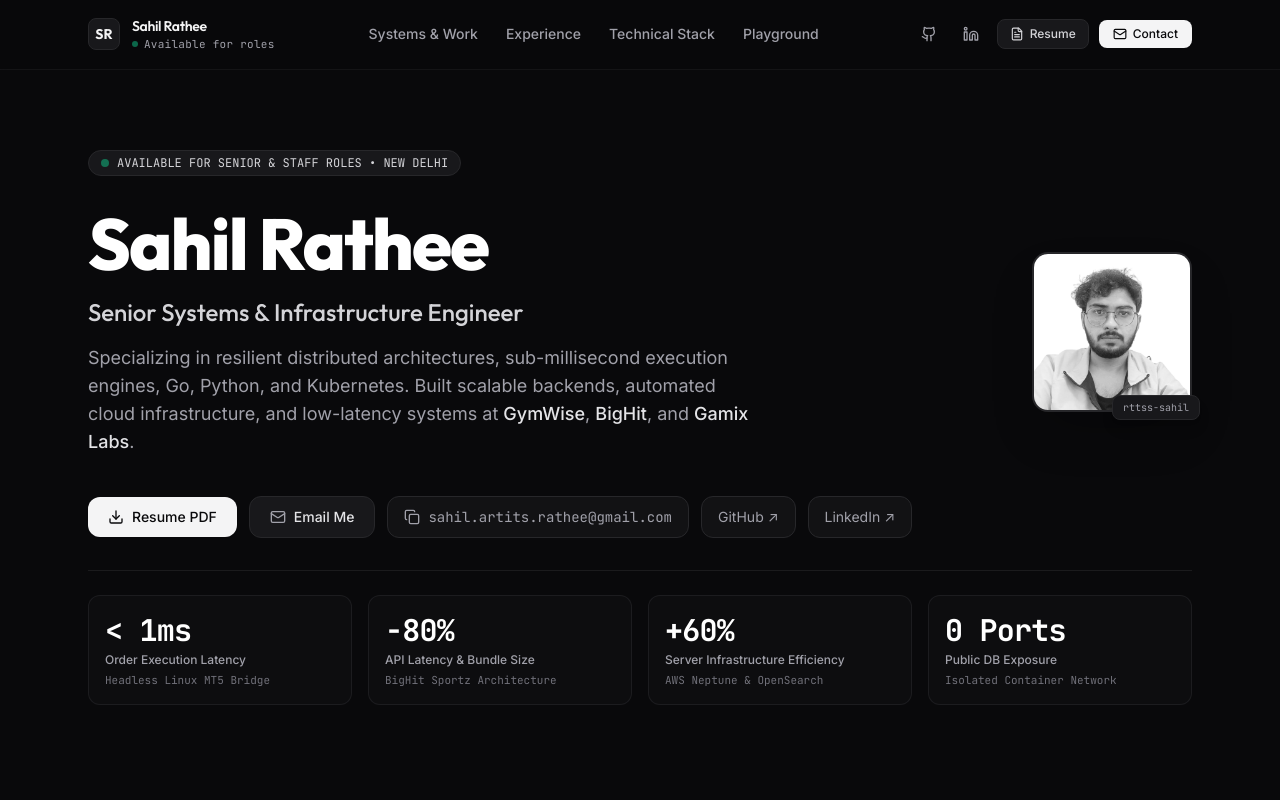
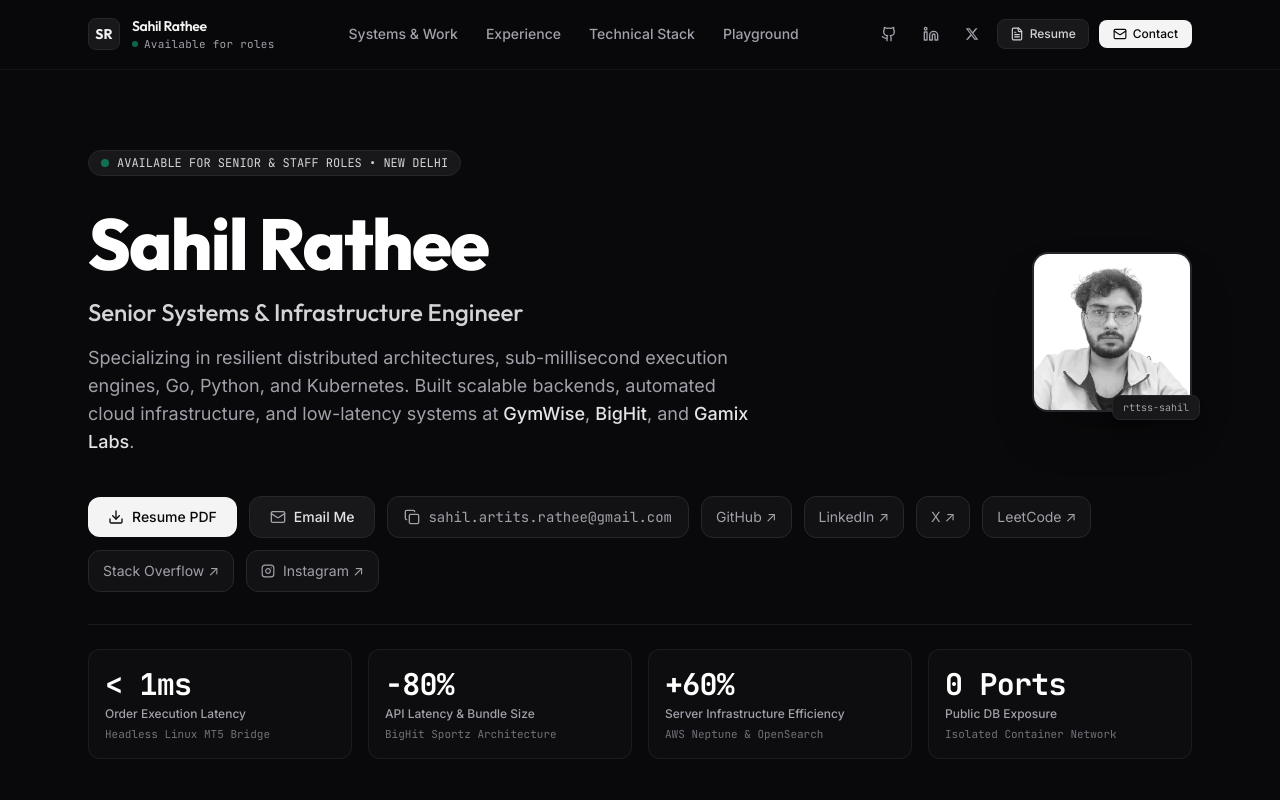
Before and after one commit to InforttsOrg/project-artits, a React (Vite) app: page / in a window 1280 px wide. Shown: the top 800 px of the page. Built offline with nearby package versions, Linux system fonts and the light colour scheme.

Commit message:
feat(social): add X, Instagram, LeetCode, and Stack Overflow profile links

```diff
--- a/src/App.tsx
+++ b/src/App.tsx
@@ -42,7 +42,7 @@ export const AppContent: React.FC = () => {
             <span>•</span>
             <span className="font-mono text-xs">rttss-sahil</span>
           </div>
-          <div className="flex items-center gap-6">
+          <div className="flex flex-wrap items-center gap-x-6 gap-y-2">
             <a
               href="mailto:sahil.artits.rathee@gmail.com"
               className="text-zinc-400 hover:text-zinc-200 transition-colors"
@@ -64,6 +64,38 @@ export const AppContent: React.FC = () => {
               className="text-zinc-400 hover:text-zinc-200 transition-colors"
             >
               LinkedIn
+            </a>
+            <a
+              href="https://x.com/rttss_sahil"
+              target="_blank"
+              rel="noopener noreferrer"
+              className="text-zinc-400 hover:text-zinc-200 transition-colors"
+            >
+              X
+            </a>
+            <a
+              href="https://leetcode.com/u/rttss-sahil/"
+              target="_blank"
+              rel="noopener noreferrer"
+              className="text-zinc-400 hover:text-zinc-200 transition-colors"
+            >
+              LeetCode
+            </a>
+            <a
+              href="https://stackoverflow.com/users/14934835/rttss-sahil"
+              target="_blank"
+              rel="noopener noreferrer"
+              className="text-zinc-400 hover:text-zinc-200 transition-colors"
+            >
+              Stack Overflow
+            </a>
+            <a
+              href="https://www.instagram.com/rttss_sahil/"
+              target="_blank"
+              rel="noopener noreferrer"
+              className="text-zinc-400 hover:text-zinc-200 transition-colors"
+            >
+              Instagram
             </a>
             <a
               href="/Sahil-Rathee-Resume.pdf"
--- a/src/components/ArchitectPortfolioView.tsx
+++ b/src/components/ArchitectPortfolioView.tsx
@@ -17,6 +17,7 @@ import {
   Terminal,
   Activity,
   Code2,
+  Instagram,
 } from 'lucide-react';
 import { PROJECTS_DATA } from '../data/projectsData';
 
@@ -158,7 +159,7 @@ export const ArchitectPortfolioView: React.FC = () => {
             href="https://github.com/rttss-sahil"
             target="_blank"
             rel="noopener noreferrer"
-            className="inline-flex items-center gap-2 px-4 py-2.5 rounded-xl bg-zinc-900/60 hover:bg-zinc-800/80 border border-zinc-800 text-zinc-400 hover:text-zinc-200 text-sm transition-all"
+            className="inline-flex items-center gap-2 px-3.5 py-2.5 rounded-xl bg-zinc-900/60 hover:bg-zinc-800/80 border border-zinc-800 text-zinc-400 hover:text-zinc-200 text-xs sm:text-sm transition-all"
           >
             GitHub ↗
           </a>
@@ -167,9 +168,46 @@ export const ArchitectPortfolioView: React.FC = () => {
             href="https://linkedin.com/in/rttss-sahil"
             target="_blank"
             rel="noopener noreferrer"
-            className="inline-flex items-center gap-2 px-4 py-2.5 rounded-xl bg-zinc-900/60 hover:bg-zinc-800/80 border border-zinc-800 text-zinc-400 hover:text-zinc-200 text-sm transition-all"
+            className="inline-flex items-center gap-2 px-3.5 py-2.5 rounded-xl bg-zinc-900/60 hover:bg-zinc-800/80 border border-zinc-800 text-zinc-400 hover:text-zinc-200 text-xs sm:text-sm transition-all"
           >
             LinkedIn ↗
+          </a>
+
+          <a
+            href="https://x.com/rttss_sahil"
+            target="_blank"
+            rel="noopener noreferrer"
+            className="inline-flex items-center gap-2 px-3.5 py-2.5 rounded-xl bg-zinc-900/60 hover:bg-zinc-800/80 border border-zinc-800 text-zinc-400 hover:text-zinc-200 text-xs sm:text-sm transition-all"
+          >
+            X ↗
+          </a>
+
+          <a
+            href="https://leetcode.com/u/rttss-sahil/"
+            target="_blank"
+            rel="noopener noreferrer"
+            className="inline-flex items-center gap-2 px-3.5 py-2.5 rounded-xl bg-zinc-900/60 hover:bg-zinc-800/80 border border-zinc-800 text-zinc-400 hover:text-zinc-200 text-xs sm:text-sm transition-all"
+          >
+            LeetCode ↗
+          </a>
+
+          <a
+            href="https://stackoverflow.com/users/14934835/rttss-sahil"
+            target="_blank"
+            rel="noopener noreferrer"
+            className="inline-flex items-center gap-2 px-3.5 py-2.5 rounded-xl bg-zinc-900/60 hover:bg-zinc-800/80 border border-zinc-800 text-zinc-400 hover:text-zinc-200 text-xs sm:text-sm transition-all"
+          >
+            Stack Overflow ↗
+          </a>
+
+          <a
+            href="https://www.instagram.com/rttss_sahil/"
+            target="_blank"
+            rel="noopener noreferrer"
+            className="inline-flex items-center gap-2 px-3.5 py-2.5 rounded-xl bg-zinc-900/60 hover:bg-zinc-800/80 border border-zinc-800 text-zinc-400 hover:text-zinc-200 text-xs sm:text-sm transition-all"
+          >
+            <Instagram className="w-3.5 h-3.5 text-zinc-400" />
+            Instagram ↗
           </a>
         </div>
 
@@ -635,7 +673,8 @@ export const ArchitectPortfolioView: React.FC = () => {
       </section>
 
       {/* 5. CONTACT & COLLABORATION CALLOUT */}
-      <section className="p-8 sm:p-12 rounded-3xl border border-zinc-800 bg-gradient-to-b from-zinc-900/60 to-zinc-950 flex flex-col md:flex-row items-start md:items-center justify-between gap-8">
+      <section className="p-8 sm:p-12 rounded-3xl border border-zinc-800 bg-gradient-to-b from-zinc-900/60 to-zinc-950 flex flex-col gap-8">
+        <div className="flex flex-col md:flex-row items-start md:items-center justify-between gap-8">
           <div className="flex flex-col gap-2 max-w-xl">
             <span className="text-xs font-mono uppercase tracking-wider text-emerald-400 font-medium">
               Get in touch
@@ -667,6 +706,61 @@ export const ArchitectPortfolioView: React.FC = () => {
               Download Resume
             </a>
           </div>
+        </div>
+
+        {/* Social Profile Grid */}
+        <div className="pt-6 border-t border-zinc-800/80 flex flex-wrap items-center gap-3 text-xs font-mono text-zinc-400">
+          <span className="text-zinc-500 mr-2">Profiles & Repos:</span>
+          <a
+            href="https://github.com/rttss-sahil"
+            target="_blank"
+            rel="noopener noreferrer"
+            className="px-3 py-1.5 rounded-lg bg-zinc-900/80 hover:bg-zinc-800 border border-zinc-800 text-zinc-300 hover:text-white transition-colors"
+          >
+            GitHub
+          </a>
+          <a
+            href="https://linkedin.com/in/rttss-sahil"
+            target="_blank"
+            rel="noopener noreferrer"
+            className="px-3 py-1.5 rounded-lg bg-zinc-900/80 hover:bg-zinc-800 border border-zinc-800 text-zinc-300 hover:text-white transition-colors"
+          >
+            LinkedIn
+          </a>
+          <a
+            href="https://x.com/rttss_sahil"
+            target="_blank"
+            rel="noopener noreferrer"
+            className="px-3 py-1.5 rounded-lg bg-zinc-900/80 hover:bg-zinc-800 border border-zinc-800 text-zinc-300 hover:text-white transition-colors"
+          >
+            X (@rttss_sahil)
+          </a>
+          <a
+            href="https://leetcode.com/u/rttss-sahil/"
+            target="_blank"
+            rel="noopener noreferrer"
+            className="px-3 py-1.5 rounded-lg bg-zinc-900/80 hover:bg-zinc-800 border border-zinc-800 text-zinc-300 hover:text-white transition-colors"
+          >
+            LeetCode
+          </a>
+          <a
+            href="https://stackoverflow.com/users/14934835/rttss-sahil"
+            target="_blank"
+            rel="noopener noreferrer"
+            className="px-3 py-1.5 rounded-lg bg-zinc-900/80 hover:bg-zinc-800 border border-zinc-800 text-zinc-300 hover:text-white transition-colors"
+          >
+            Stack Overflow
+          </a>
+          <a
+            href="https://www.instagram.com/rttss_sahil/"
+            target="_blank"
+            rel="noopener noreferrer"
+            className="px-3 py-1.5 rounded-lg bg-zinc-900/80 hover:bg-zinc-800 border border-zinc-800 text-zinc-300 hover:text-white transition-colors flex items-center gap-1.5"
+          >
+            <Instagram className="w-3 h-3 text-zinc-400" />
+            Instagram
+          </a>
+        </div>
       </section>
     </div>
   );
--- a/src/components/NavigationBar.tsx
+++ b/src/components/NavigationBar.tsx
@@ -108,6 +108,17 @@ export const NavigationBar: React.FC = () => {
             <Linkedin className="w-4 h-4" />
           </a>
           <a
+            href="https://x.com/rttss_sahil"
+            target="_blank"
+            rel="noopener noreferrer"
+            className="p-2 text-zinc-400 hover:text-zinc-100 hover:bg-zinc-900 rounded-md transition-colors"
+            title="X (Twitter)"
+          >
+            <svg className="w-3.5 h-3.5 fill-current" viewBox="0 0 24 24">
+              <path d="M18.244 2.25h3.308l-7.227 8.26 8.502 11.24H16.17l-5.214-6.817L4.99 21.75H1.68l7.73-8.835L1.254 2.25H8.08l4.713 6.231zm-1.161 17.52h1.833L7.084 4.126H5.117z" />
+            </svg>
+          </a>
+          <a
             href="/Sahil-Rathee-Resume.pdf"
             target="_blank"
             rel="noopener noreferrer"
```
Also changed, not shown: 5 other files (tests, documents, lock files or other folders). Lines whose indentation alone changed are shown as unchanged.
